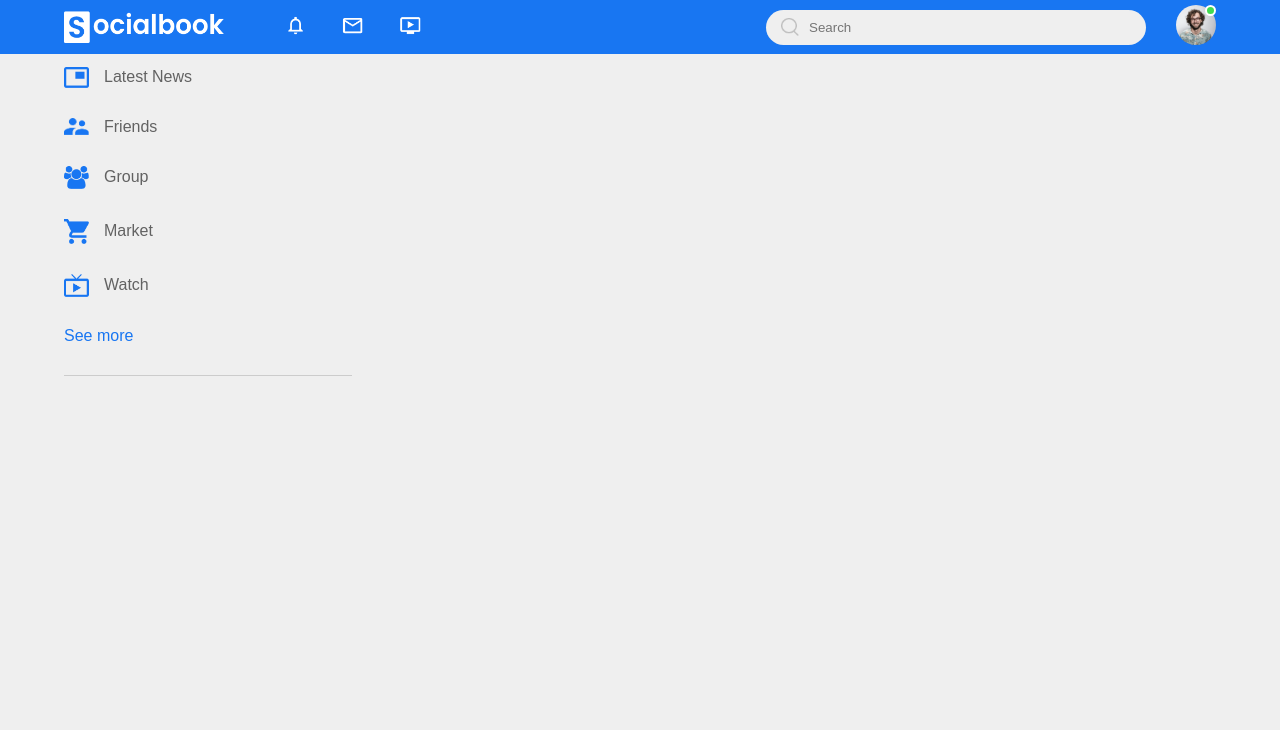
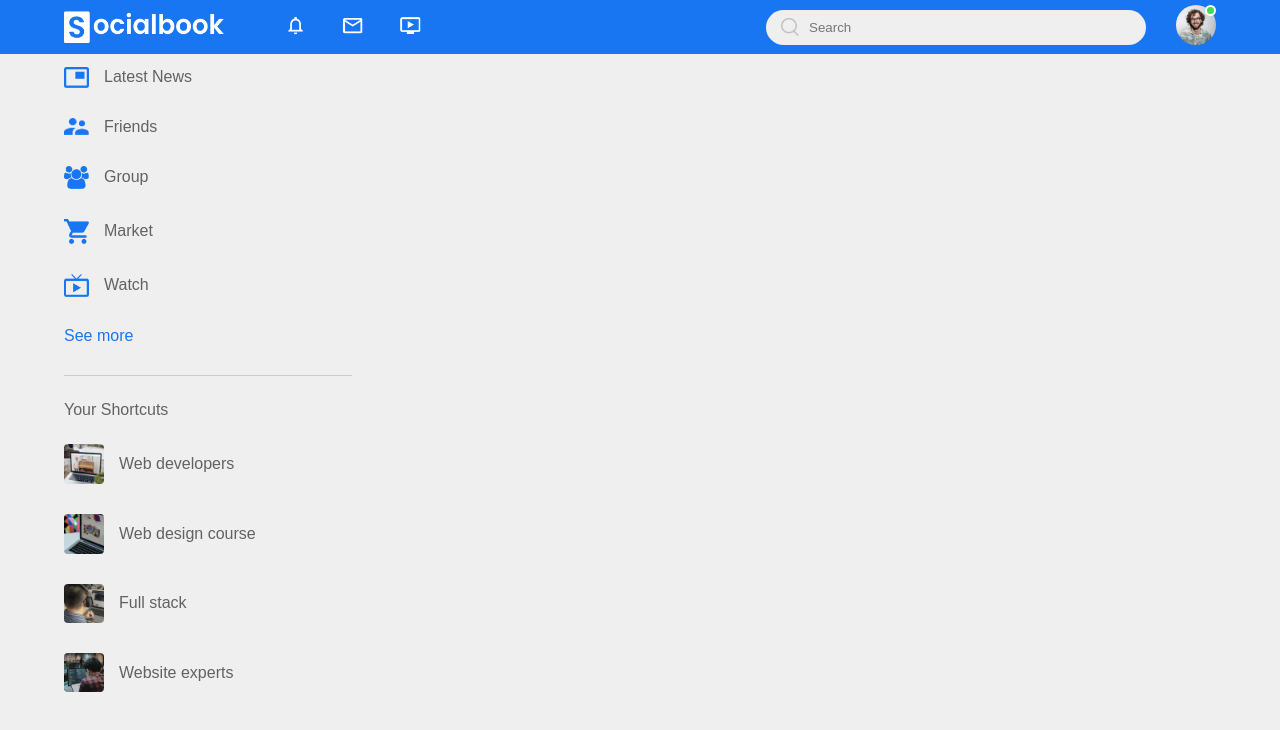
Before and after one commit to pool22110/Fb_Clone, a plain HTML site: page index.html in a window 1280 px wide. Drawn offline with Linux system fonts and the light colour scheme.

Commit message:
shortcut bar is added too leftb sidebar

```diff
--- a/index.html
+++ b/index.html
@@ -42,6 +42,14 @@
                 <a href="#"><img src="images/watch.png" alt=""> Watch</a>
                 <a href="#">See more</a>
             </div>
+            <div class="shortcut-links">
+                <p>Your Shortcuts</p>
+                <a href="#"><img src="images/shortcut-1.png" alt="">Web developers</a>
+                <a href="#"><img src="images/shortcut-2.png" alt="">Web design course</a>
+                <a href="#"><img src="images/shortcut-3.png" alt="">Full stack</a>
+                <a href="#"><img src="images/shortcut-4.png" alt="">Website experts</a>
+
+            </div>
         </div>
 
          <!-- left side bar------------------ -->
--- a/style.css
+++ b/style.css
@@ -116,7 +116,7 @@ nav{
     flex-basis: 47%;
 }
 
-.imp-links a{
+.imp-links a, .shortcut-links a{
     text-decoration: none;
     display: flex;
     align-items: center;
@@ -136,3 +136,15 @@ nav{
 .imp-links{
     border-bottom: 1px solid #ccc;
 }
+
+.shortcut-links a img{
+    width: 40px;
+    border-radius: 4px;
+    margin-right: 15px;
+}
+
+.shortcut-links p{
+    margin: 25px 0;
+    color: #626262;
+    font-weight: 500;
+}
```
